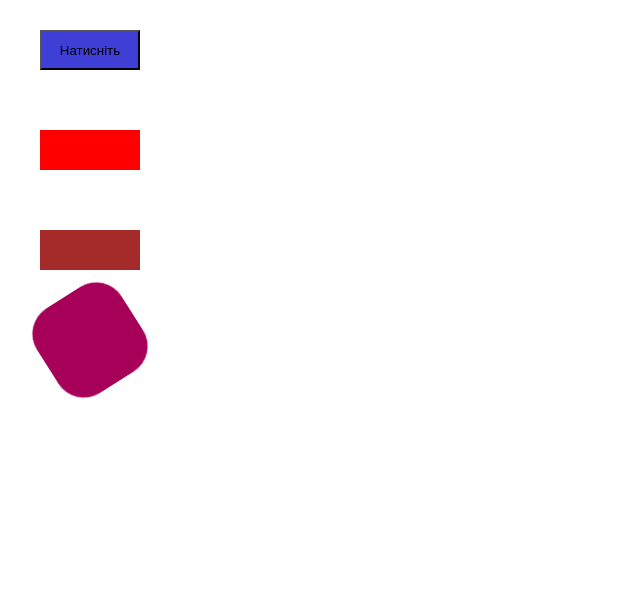
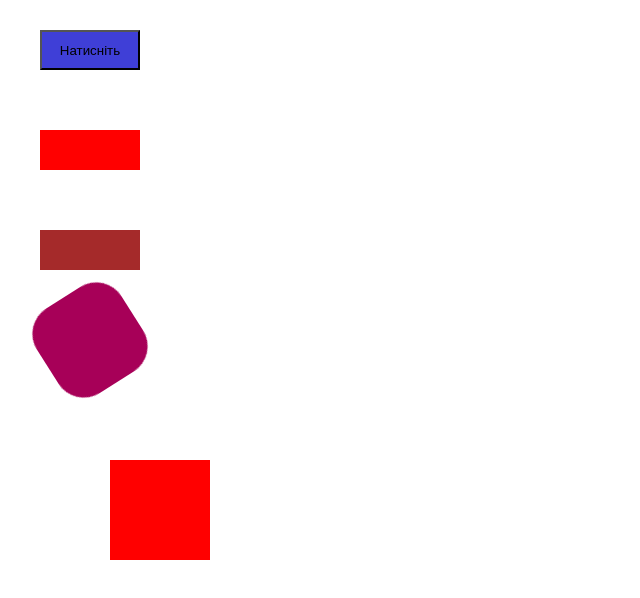
Before and after one commit to studpod/react-app, a React (Create React App) app: page / in a window 1280 px wide. Shown: the top 598 px of the page, without its empty margins (0-640 px from the left). Built offline with nearby package versions, Linux system fonts and the light colour scheme.

Commit message:
Багатоступенева анiмацiя змiни кольору i розмiру

```diff
--- a/package.json
+++ b/package.json
@@ -6,6 +6,7 @@
     "@testing-library/jest-dom": "^5.17.0",
     "@testing-library/react": "^13.4.0",
     "@testing-library/user-event": "^13.5.0",
+    "framer-motion": "^11.11.7",
     "react": "^18.3.1",
     "react-dom": "^18.3.1",
     "react-scripts": "5.0.1",
--- a/src/App.css
+++ b/src/App.css
@@ -82,3 +82,28 @@
     background-color: red;
   }
 }
+
+.animated-box {
+  width: 100px;
+  height: 100px;
+  background-color: red;
+  margin: 70px;
+  animation: colorAndSizeAnimation 7s ease-in-out forwards;
+}
+
+@keyframes colorAndSizeAnimation {
+  0% {
+    background-color: red;
+    transform: scale(1) rotate(0deg);
+  }
+
+  50% {
+    background-color: green;
+    transform: scale(2) rotate(0deg);
+  }
+
+  100% {
+    background-color: red;
+    transform: scale(1) rotate(180deg);
+  }
+}
--- a/src/App.js
+++ b/src/App.js
@@ -2,9 +2,10 @@ import React, {useState} from 'react';
 import Square from './components/Square';
 import BoxAnimation from './components/BoxAnimation';
 import RotatingCircle from './components/RotatingCircle';
+import AnimatedComponent from './components/AnimationElement';
 import './App.css';
 
-const Button = () => {
+const App = () => {
   const [hovered, setHovered] = useState(false);
   const handleMouseEnter = () => {
     setHovered(true);
@@ -30,8 +31,11 @@ const Button = () => {
       <div>
         <RotatingCircle />
       </div>
+      <div>
+        <AnimatedComponent />
+      </div>
     </div>
 
 
   );
-};export default Button;
+};export default App;
--- /dev/null
+++ b/src/components/AnimationElement.js
@@ -0,0 +1,7 @@
+import React from 'react';
+
+
+  const AnimatedComponent = () => {
+    return <div className='animated-box'></div>
+};
+  export default AnimatedComponent;
```
Also changed, not shown: 1 other file (tests, documents, lock files or other folders).
